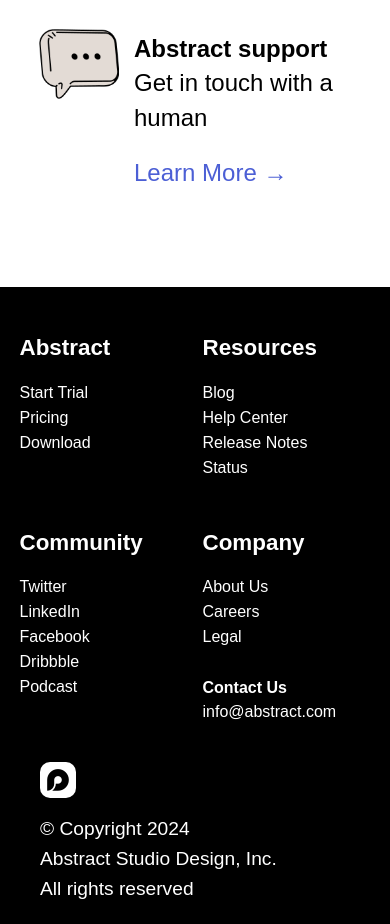
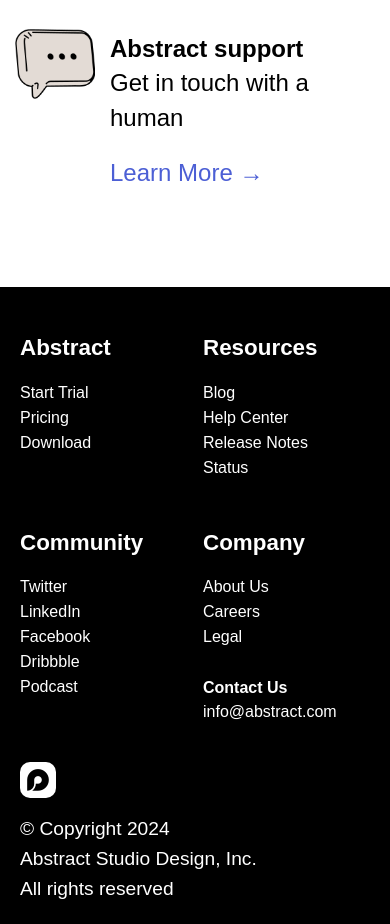
Before and after one commit to manargg/Abstract-website, a website built with Vite: page index.html in a window 390 px wide. Shown: the part 2557-3481 px from the top of the page. Built offline with nearby package versions, Linux system fonts and the light colour scheme.

Commit message:
Update style.css

```diff
--- a/style.css
+++ b/style.css
@@ -425,9 +425,9 @@
 
   /*list-item-container*/
   .list-items-container{
-
     grid-template-columns: repeat(1, 1fr);
     gap: 100px;
+    margin-left: 15px;
   }
   .list-icon img{
     height: 80px;
@@ -445,7 +445,6 @@
     width:90%;
     grid-template-columns: repeat(2, 1fr);
     gap: 15px;
-    margin: auto;
 
   }
   .copywrite{
@@ -461,5 +460,8 @@
   .footer-btn .toggle-btn{
     display: inline;
   }
+  .footer-sec-2{
+    margin-left: 0;
+  }
 
 }
```
